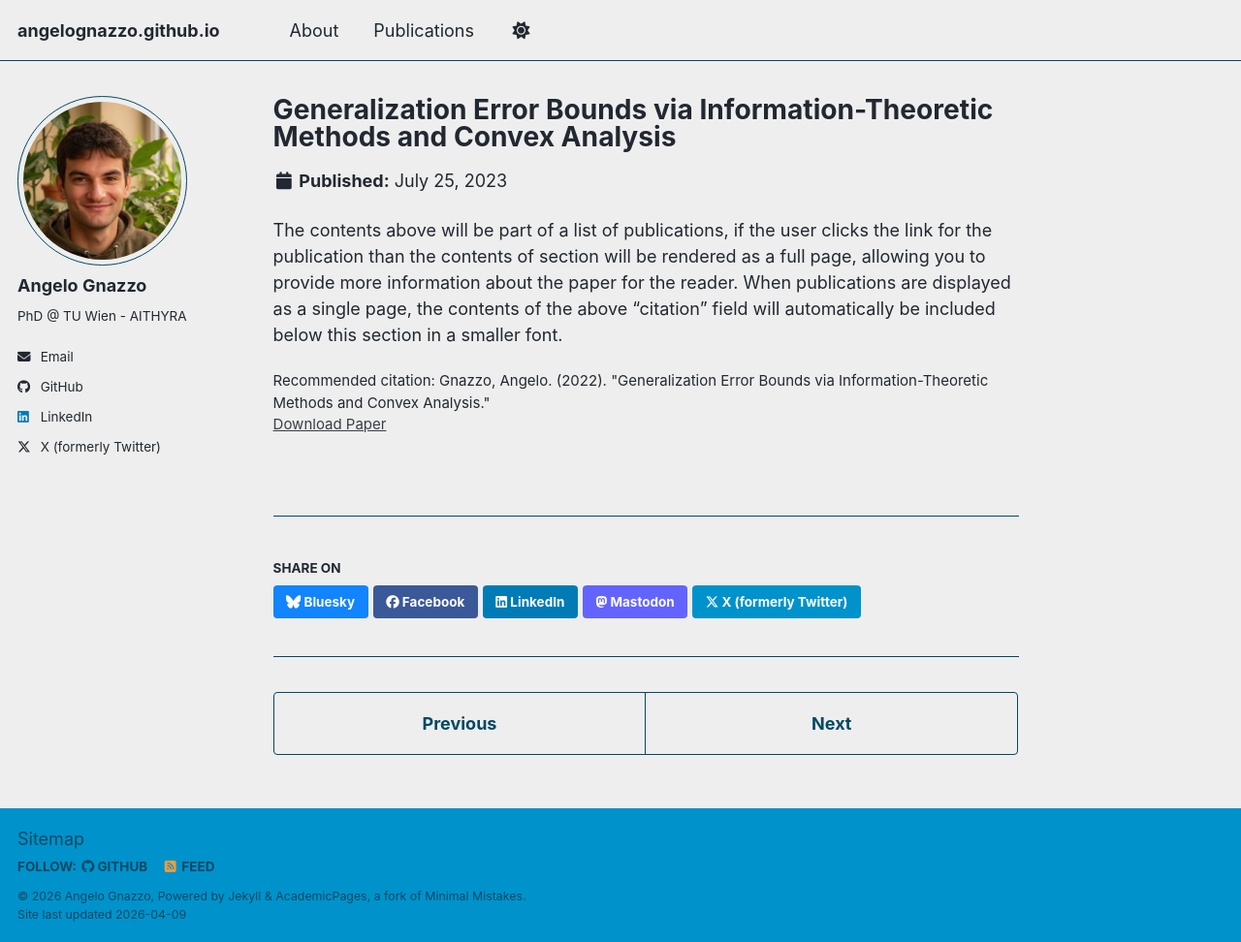
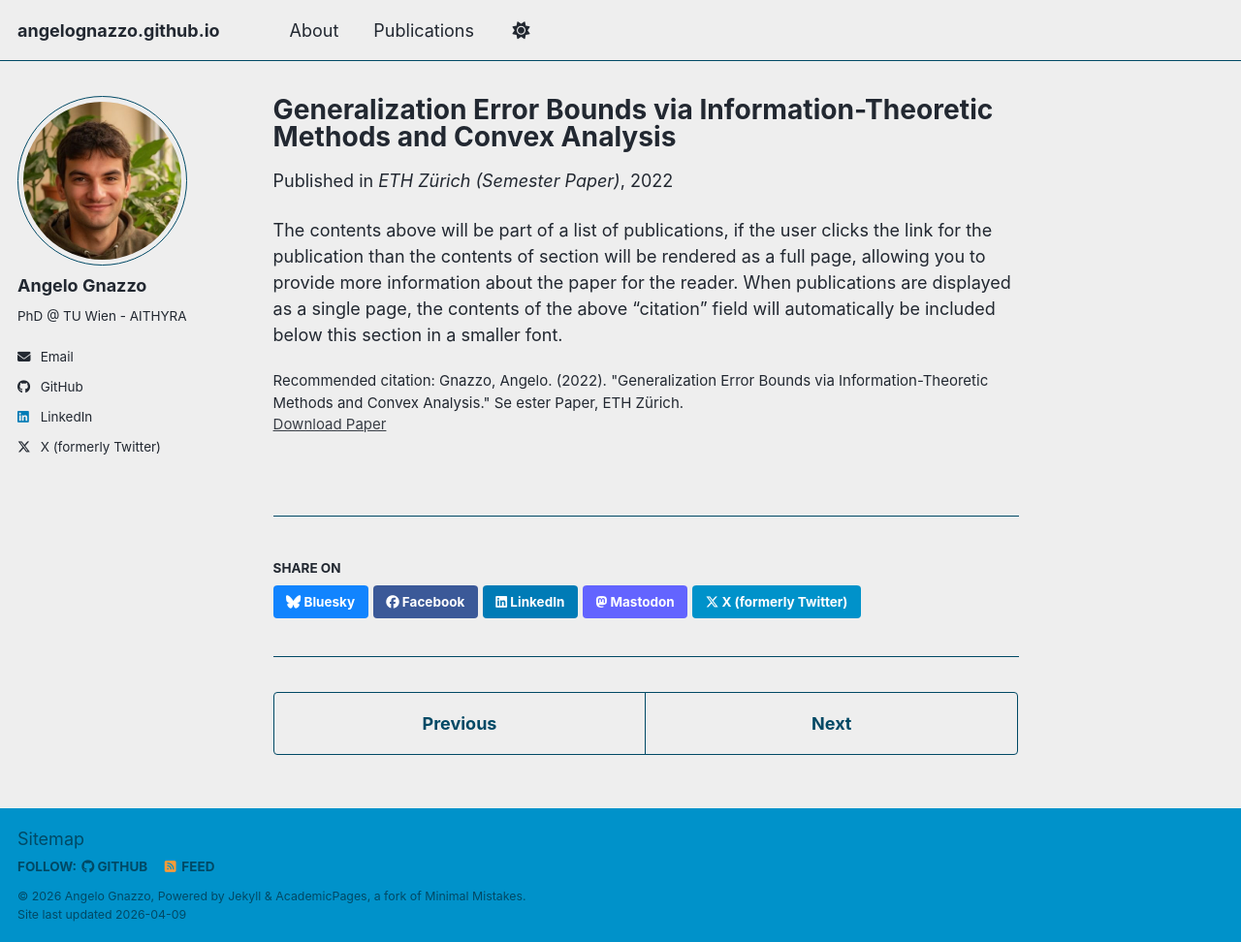
Before and after one commit to angelognazzo/angelognazzo.github.io, a Jekyll site: the page built from _publications/2022-06-generalization_error_bounds_angelo_gnazzo_semester_paper.md, in a window 1280 px wide and 972 px high. Shown: the whole window at 97% size. Built offline with Jekyll 4.4.1, drawn with Linux system fonts in a browser that asks for light colours; a script bundle is joined from its source files by our own code; library files that are not in the unit come from our copies.

Commit message:
Updated gen error bounds page

```diff
--- a/_publications/2022-06-generalization_error_bounds_angelo_gnazzo_semester_paper.md
+++ b/_publications/2022-06-generalization_error_bounds_angelo_gnazzo_semester_paper.md
@@ -3,9 +3,10 @@
 collection: publications
 category: manuscripts
 permalink: /publication/2022-06-generalization-error-bounds
-excerpt: 'Generalization error bounds are critical to understanding the performance of machine learning models. The last few years have witnessed important new advancements in the study of these bounds. The purpose of this work is to oﬀer an overview of some of these developments and of the related theoretical tools. Russo and Zou, Xu and Raginsky were the first to obtain bounds that provided an information-theoretic understanding of generalization in learning problems. In this survey wes tudy the generalizationerrorofsupervised learning algorithms, first in terms of the mutual information between their input and the output and then, we study the recent generalization of the results of Neu and Lugosi beyond the choice of the mutual information to measure the dependence between the input and the output. They showed that it is possible to replace the mutual information by any strongly convex function of the joint input-output distribution. This new approach provides us generalization bounds that improve the previously known ones or are entirely new. Moreover, we show some bounds constructed in terms of the mutual information between each individual training sample and the output of the learning algorithm, which can be tighter and easier to evaluate in several applications.'
-date: 2023-07-25
+venue: 'ETH Zürich (Semester Paper)'
+excerpt: 'Generalization error bounds are critical to understanding the performance of machine learning models. The last few years have witnessed important new advancements in the study of these bounds. The purpose of this work is to oﬀer an overview of some of these developments and of the related theoretical tools. Russo and Zou, Xu and Raginsky were the first to obtain bounds that provided an information-theoretic understanding of generalization in learning problems. In this survey we study the generalization error of supervised learning algorithms, first in terms of the mutual information between their input and the output and then, we study the recent generalization of the results of Neu and Lugosi beyond the choice of the mutual information to measure the dependence between the input and the output. They showed that it is possible to replace the mutual information by any strongly convex function of the joint input-output distribution. This new approach provides us generalization bounds that improve the previously known ones or are entirely new. Moreover, we show some bounds constructed in terms of the mutual information between each individual training sample and the output of the learning algorithm, which can be tighter and easier to evaluate in several applications.'
+date: 2022-06-30
 paperurl: 'https://angelognazzo.github.io/files/Semester_Paper__Generalization_Error_Bounds.pdf'
-citation: 'Gnazzo, Angelo. (2022). &quot;Generalization Error Bounds via Information-Theoretic Methods and Convex Analysis.&quot;'
+citation: 'Gnazzo, Angelo. (2022). "Generalization Error Bounds via Information-Theoretic Methods and Convex Analysis." Se ester Paper, ETH Zürich.'
 ---
 The contents above will be part of a list of publications, if the user clicks the link for the publication than the contents of section will be rendered as a full page, allowing you to provide more information about the paper for the reader. When publications are displayed as a single page, the contents of the above "citation" field will automatically be included below this section in a smaller font.
```
